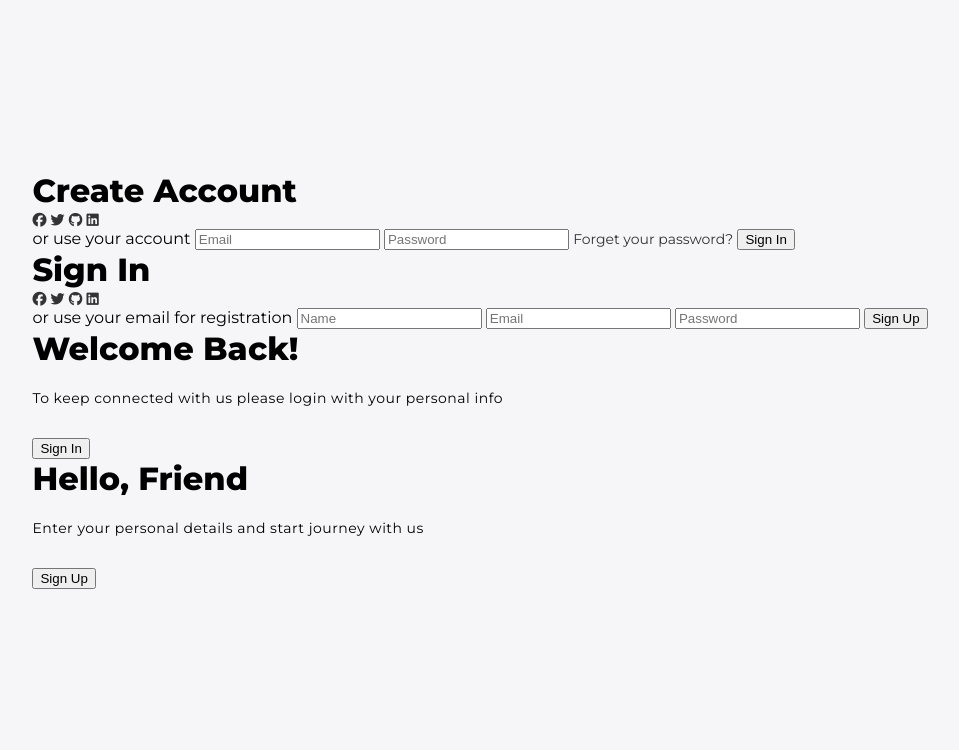
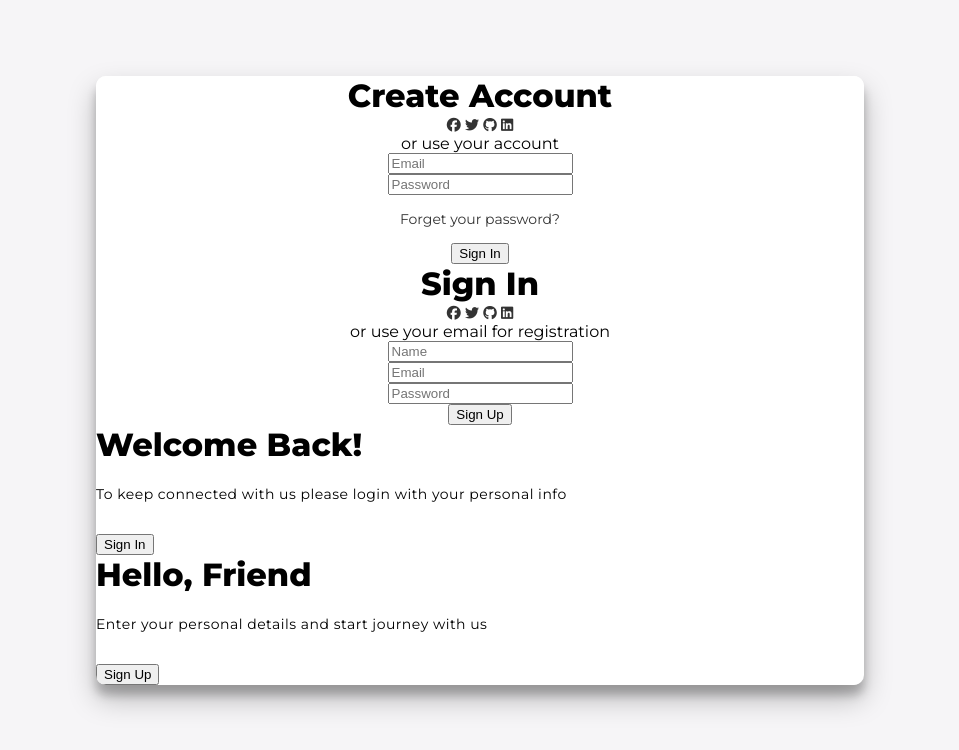
Before and after one commit to Veer16/Traversy-Brad-Sliding-SignIn-SignUp, a plain HTML site: page index.html in a window 1280 px wide. Shown: the whole page, without its empty margins (160-1119 px from the left). Drawn offline with Linux system fonts and the light colour scheme.

Commit message:
container styling implemented

```diff
--- a/style.css
+++ b/style.css
@@ -39,3 +39,26 @@ a {
     text-decoration: none;
     margin: 15px 0;
 }
+
+/* Container */
+.container {
+    background: #fff;
+    border-radius: 10px;
+    box-shadow: 0 14px 28px rgba(0, 0, 0, 0.25), 0 10px 10px rgba(0, 0, 0, 0.22);
+    position: relative;
+    overflow: hidden;
+    width: 768px;
+    max-width: 100%;
+    min-height: 480px;
+}
+
+.form-container form {
+    background: #fff;
+    display: flex;
+    flex-direction: column;
+    padding: 0 50px;
+    height: 100%;
+    justify-content: center;
+    align-items: center;
+    text-align: center;
+}
```
